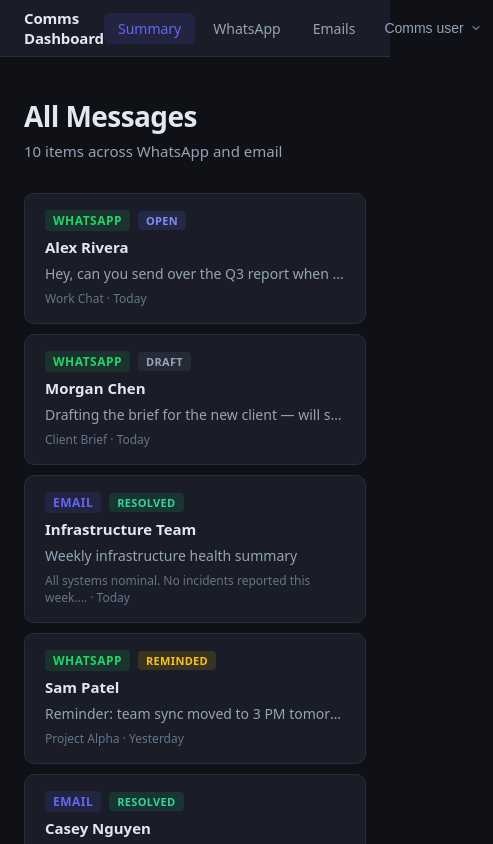
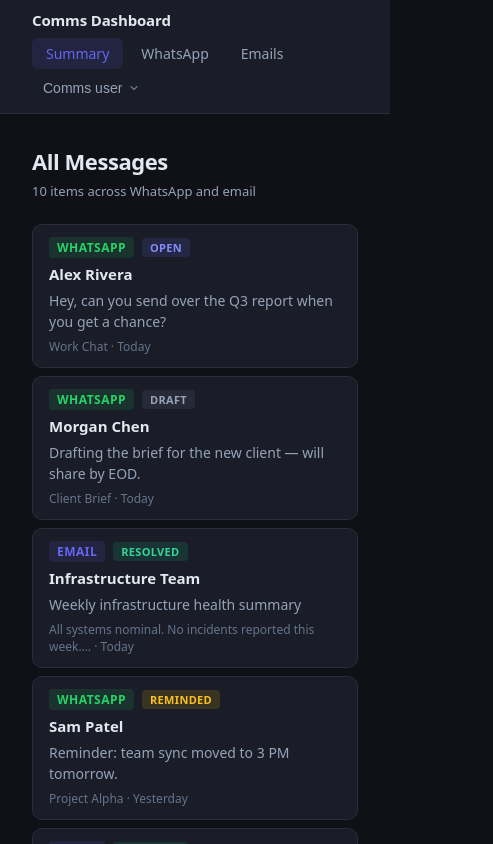
Before and after one commit to dannytsang/message-dashboard, a Next.js app: page / in a window 390 px wide. Shown: the top 844 px of the page, 493 px wide, since content can reach past the window. Built offline with nearby package versions, Linux system fonts and the light colour scheme.

Commit message:
style: make dashboard layout responsive

```diff
--- a/app/globals.css
+++ b/app/globals.css
@@ -19,6 +19,18 @@
   --color-text-muted: #64748b;
   --radius: 10px;
   --shadow: 0 4px 24px rgba(0, 0, 0, 0.4);
+
+  /* ── Shared responsive layout tokens ── */
+  /* Content max-width: 1440px desktop, fluid below that, 100% on mobile */
+  --width-content: min(1440px, 100% - var(--gutter) * 2);
+  /* Gutter: 24px base, grows to 48px on large screens */
+  --gutter: clamp(16px, 4vw, 48px);
+  /* Spacing scale using clamp for viewport-aware growth */
+  --space-xs:  clamp(8px,  1.5vw, 16px);
+  --space-sm:  clamp(12px, 2vw,  24px);
+  --space-md:  clamp(16px, 3vw,  32px);
+  --space-lg:  clamp(24px, 4vw,  48px);
+  --space-xl:  clamp(32px, 5vw,  64px);
 }
 
 /* Light theme — applied via data-theme="light" on <html> */
--- a/app/page.module.css
+++ b/app/page.module.css
@@ -1,17 +1,17 @@
 /* ── Page shell ─────────────────────────────────────────────────────────── */
 
 .page {
-  max-width: 960px;
+  max-width: var(--width-content);
   margin: 0 auto;
-  padding: 40px 24px 80px;
+  padding: var(--space-xl) var(--gutter) var(--space-xl);
 }
 
 .header {
-  margin-bottom: 32px;
+  margin-bottom: var(--space-lg);
 }
 
 .title {
-  font-size: 1.75rem;
+  font-size: clamp(1.375rem, 2.5vw, 2rem);
   font-weight: 700;
   letter-spacing: -0.02em;
   color: var(--color-text-primary);
@@ -19,7 +19,7 @@
 }
 
 .subtitle {
-  font-size: 0.9375rem;
+  font-size: clamp(0.8125rem, 1.5vw, 0.9375rem);
   color: var(--color-text-secondary);
 }
 
@@ -27,8 +27,8 @@
 
 .statBar {
   display: flex;
-  gap: 12px;
-  margin-bottom: 36px;
+  gap: var(--space-xs);
+  margin-bottom: var(--space-lg);
   flex-wrap: wrap;
 }
 
@@ -60,20 +60,20 @@
 /* ── Section ────────────────────────────────────────────────────────────── */
 
 .section {
-  margin-bottom: 48px;
+  margin-bottom: var(--space-lg);
 }
 
 .sectionHead {
   display: flex;
   align-items: center;
   gap: 10px;
-  margin-bottom: 16px;
+  margin-bottom: var(--space-sm);
   padding-bottom: 12px;
   border-bottom: 1px solid var(--color-border);
 }
 
 .sectionTitle {
-  font-size: 1.0625rem;
+  font-size: clamp(0.875rem, 1.5vw, 1.0625rem);
   font-weight: 600;
   color: var(--color-text-primary);
 }
@@ -95,14 +95,14 @@
   list-style: none;
   display: flex;
   flex-direction: column;
-  gap: 10px;
+  gap: var(--space-xs);
 }
 
 .item {
   background: var(--color-surface);
   border: 1px solid var(--color-border);
   border-radius: var(--radius);
-  padding: 16px 20px;
+  padding: var(--space-sm) var(--space-md);
   display: flex;
   flex-direction: column;
   gap: 6px;
@@ -149,9 +149,13 @@
   font-size: 0.875rem;
   color: var(--color-text-secondary);
   line-height: 1.5;
-  white-space: nowrap;
+  /* Responsive text: allow wrapping on narrow screens */
+  white-space: normal;
   overflow: hidden;
   text-overflow: ellipsis;
+  display: -webkit-box;
+  -webkit-line-clamp: 2;
+  -webkit-box-orient: vertical;
 }
 
 .meta {
@@ -182,17 +186,17 @@
   list-style: none;
   display: flex;
   flex-direction: column;
-  gap: 12px;
+  gap: var(--space-sm);
 }
 
 .detailItem {
   background: var(--color-surface);
   border: 1px solid var(--color-border);
   border-radius: var(--radius);
-  padding: 20px 24px;
+  padding: var(--space-md) var(--space-lg);
   display: flex;
   flex-direction: column;
-  gap: 10px;
+  gap: var(--space-sm);
   transition: border-color 0.15s;
 }
 
@@ -204,7 +208,7 @@
   display: flex;
   align-items: flex-start;
   justify-content: space-between;
-  gap: 12px;
+  gap: var(--space-sm);
   flex-wrap: wrap;
 }
 
--- a/components/Navigation.module.css
+++ b/components/Navigation.module.css
@@ -8,13 +8,14 @@
 }
 
 .inner {
-  max-width: 960px;
+  max-width: var(--width-content);
   margin: 0 auto;
-  padding: 0 24px;
+  padding: 0 var(--gutter);
   height: 56px;
   display: flex;
   align-items: center;
   justify-content: space-between;
+  gap: var(--space-sm);
 }
 
 .brand {
@@ -22,6 +23,7 @@
   font-weight: 700;
   color: var(--color-text-primary);
   letter-spacing: -0.01em;
+  flex-shrink: 0;
 }
 
 /* ── Right cluster: nav links + session actions ────────────────────────── */
@@ -30,6 +32,7 @@
   display: flex;
   align-items: center;
   gap: 4px;
+  flex-shrink: 0;
 }
 
 .links {
@@ -47,6 +50,7 @@
   color: var(--color-text-secondary);
   text-decoration: none;
   transition: color 0.15s, background 0.15s;
+  white-space: nowrap;
 }
 
 .link:hover {
@@ -73,3 +77,28 @@
   /* Ensure the menu panel doesn't clip against the nav boundary */
   position: relative;
 }
+
+/* ── Narrow-screen responsive overrides ────────────────────────────────── */
+@media (max-width: 640px) {
+  .inner {
+    flex-wrap: wrap;
+    height: auto;
+    padding-top: 10px;
+    padding-bottom: 10px;
+    gap: var(--space-xs);
+  }
+
+  .brand {
+    width: 100%;
+  }
+
+  .right {
+    width: 100%;
+    justify-content: flex-start;
+    flex-wrap: wrap;
+  }
+
+  .links {
+    flex-wrap: wrap;
+  }
+}
```
